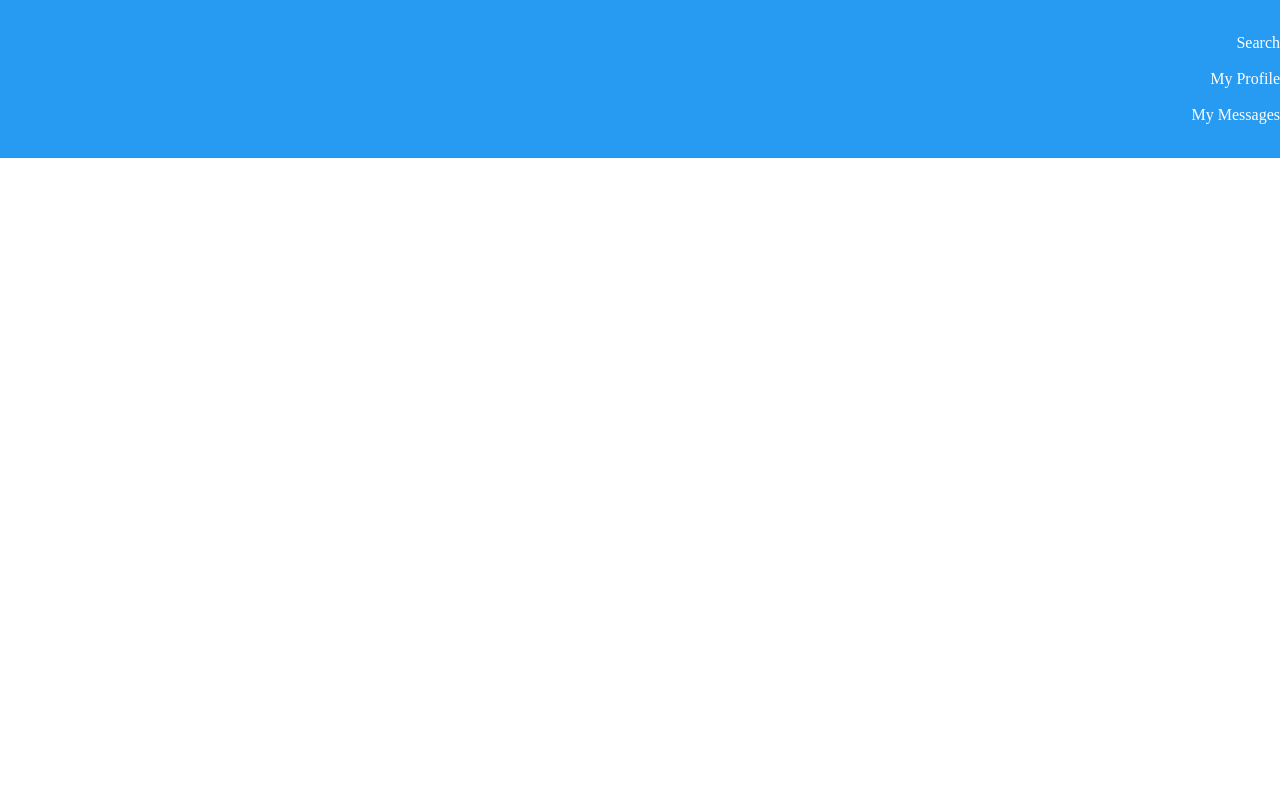
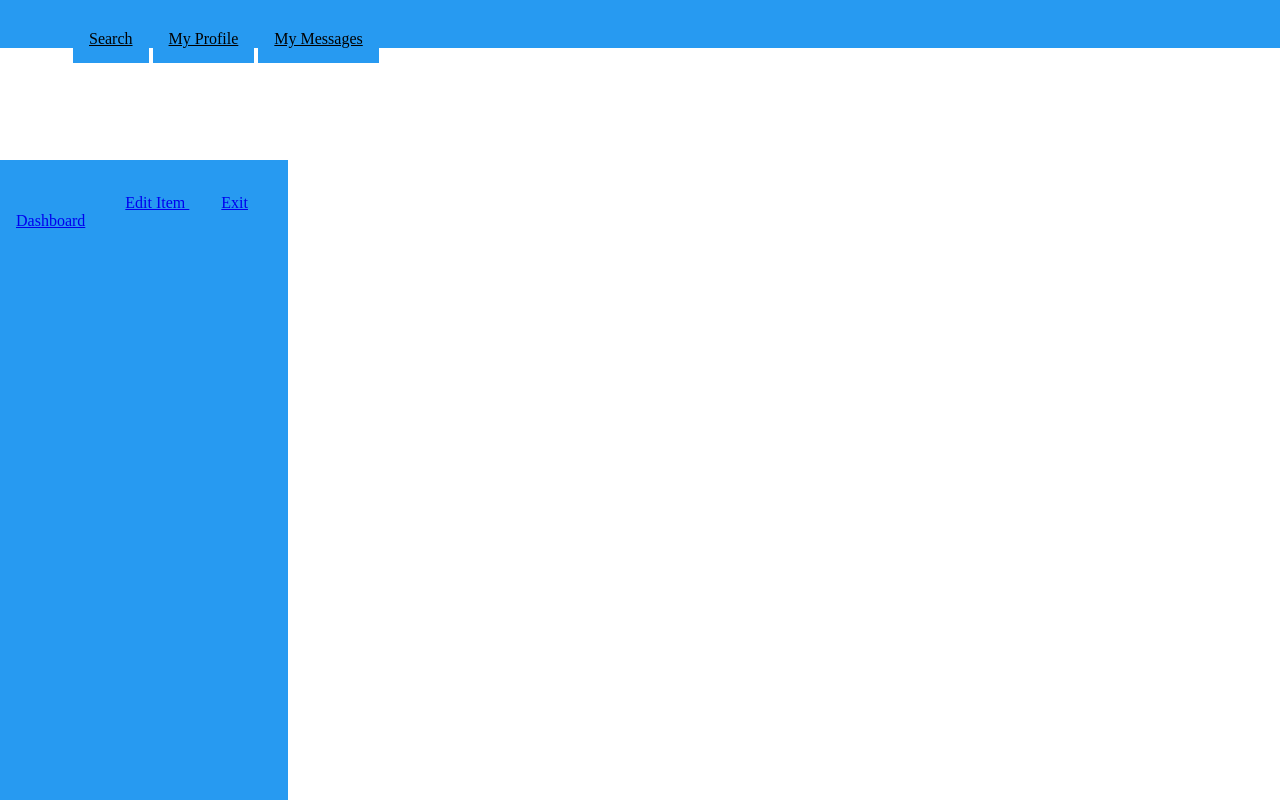
Before and after one commit to mystuffs/mystuffs, a plain HTML site: page additem.html in a window 1280 px wide. Drawn offline with Linux system fonts and the light colour scheme.

Commit message:
i broke it i'm sorry
i dont know what i broke

```diff
--- a/additem.html
+++ b/additem.html
@@ -8,17 +8,37 @@
     <meta name="viewport" content="width=device-width, initial-scale=1">
     <!-- <link rel="stylesheet" href="css/reset.css"> -->
     <link rel="stylesheet" href="css/main.css">
+    <link rel="stylesheet-additem" href="css/additem.css">
+
   </head>
+
   <body>
-       <nav class="nav-bar">
-        <ul>
-          <li><div class="search">Search</div></li>
-          <li><div class="profile">My Profile</div></li>
-          <li><div class="messages">My Messages</div></li>
+    <nav class="nav-bar">
+      <ul class="top-nav">
+        <li><a href="#" class="search">Search</a></li>
+        <li><a href="#" class="profile">My Profile</a></li>
+        <li><a href="#" class="messages">My Messages</a></li>
+      </ul>
+  </nav>
 
-        </ul>
-    </nav>
+  <aside>
+    <ul class="side-nav">
+      <li><a href="#" class="add-item"> Add Item </a></li>
+      <li><a href="#" class="remove-item"> Remove Item </a></li>
+      <li><a href="#"="my-page"> My Page </a></li>
+      <li><a href="#"="edit-item"> Edit Item </a></li>
+      <li><a href="#"="exit"> Exit Dashboard </a></li>
+    </ul>
+  </aside>
 
+  <body></body>
+  <div class="add-item">
+  <h1>Add Item</h1>
+
+
+
+
+</div>
     <!-- <script src="https://code.jquery.com/jquery-3.3.1.min.js"></script> -->
     <script src="js/main.js"></script>
   </body>
--- a/css/additem.css
+++ b/css/additem.css
@@ -1,138 +1,15 @@
-/*
-	HTML5 Reset :: style.css
-	----------------------------------------------------------
-	We have learned much from/been inspired by/taken code where offered from:
-	Eric Meyer					:: http://meyerweb.com
-	HTML5 Doctor				:: http://html5doctor.com
-	and the HTML5 Boilerplate	:: http://html5boilerplate.com
--------------------------------------------------------------------------------*/
-
-/* Let's default this puppy out
--------------------------------------------------------------------------------*/
-
-html, body, body div, span, object, iframe, h1, h2, h3, h4, h5, h6, p, blockquote, pre, abbr, address, cite, code, del, dfn, em, img, ins, kbd, q, samp, small, strong, sub, sup, var, b, i, dl, dt, dd, ol, ul, li, fieldset, form, label, legend, table, caption, tbody, tfoot, thead, tr, th, td, article, aside, figure, footer, header, menu, nav, section, time, mark, audio, video, details, summary {
-	margin: 0;
-	padding: 0;
-	border: 0;
-	font-size: 100%;
-	font-weight: normal;
-	vertical-align: baseline;
-	background: transparent;
+.add-item {
+	left: 30%;
 }
 
-main, article, aside, figure, footer, header, nav, section, details, summary {display: block;}
+h1 {
+position: absolute;
 
-/* Handle box-sizing while better addressing child elements:
-   http://css-tricks.com/inheriting-box-sizing-probably-slightly-better-best-practice/ */
-html {
-	box-sizing: border-box;
+font-family: Raleway;
+font-style: normal;
+font-weight: 600;
+font-size: 20px;
+line-height: normal;
+
+color: #000000;
 }
-
-*,
-*:before,
-*:after {
-	box-sizing: inherit;
-}
-
-/* consider resetting the default cursor: https://gist.github.com/murtaugh/5247154 */
-
-/* Responsive images and other embedded objects */
-/* if you don't have full control over `img` tags (if you have to overcome attributes), consider adding height: auto */
-img,
-object,
-embed {max-width: 100%;}
-
-/*
-   Note: keeping IMG here will cause problems if you're using foreground images as sprites.
-	In fact, it *will* cause problems with Google Maps' controls at small size.
-	If this is the case for you, try uncommenting the following:
-#map img {
-		max-width: none;
-}
-*/
-
-/* force a vertical scrollbar to prevent a jumpy page */
-html {overflow-y: scroll;}
-
-/* we use a lot of ULs that aren't bulleted.
-	you'll have to restore the bullets within content,
-	which is fine because they're probably customized anyway */
-ul {list-style: none;}
-
-blockquote, q {quotes: none;}
-
-blockquote:before,
-blockquote:after,
-q:before,
-q:after {content: ''; content: none;}
-
-a {margin: 0; padding: 0; font-size: 100%; vertical-align: baseline; background: transparent;}
-
-del {text-decoration: line-through;}
-
-abbr[title], dfn[title] {border-bottom: 1px dotted #000; cursor: help;}
-
-/* tables still need cellspacing="0" in the markup */
-table {border-collapse: separate; border-spacing: 0;}
-th {font-weight: bold; vertical-align: bottom;}
-td {font-weight: normal; vertical-align: top;}
-
-hr {display: block; height: 1px; border: 0; border-top: 1px solid #ccc; margin: 1em 0; padding: 0;}
-
-input, select {vertical-align: middle;}
-
-pre {
-    white-space: pre; /* CSS2 */
-    white-space: pre-wrap; /* CSS 2.1 */
-    white-space: pre-line; /* CSS 3 (and 2.1 as well, actually) */
-    word-wrap: break-word; /* IE */
-}
-
-input[type="radio"] {vertical-align: text-bottom;}
-input[type="checkbox"] {vertical-align: bottom;}
-.ie7 input[type="checkbox"] {vertical-align: baseline;}
-.ie6 input {vertical-align: text-bottom;}
-
-select, input, textarea {font: 99% sans-serif;}
-
-table {font-size: inherit; font: 100%;}
-
-small {font-size: 85%;}
-
-strong {font-weight: bold;}
-
-td, td img {vertical-align: top;}
-
-/* Make sure sup and sub don't mess with your line-heights http://gist.github.com/413930 */
-sub, sup {font-size: 75%; line-height: 0; position: relative;}
-sup {top: -0.5em;}
-sub {bottom: -0.25em;}
-
-/* standardize any monospaced elements */
-pre, code, kbd, samp {font-family: monospace, sans-serif;}
-
-/* hand cursor on clickable elements */
-.clickable,
-label,
-input[type=button],
-input[type=submit],
-input[type=file],
-button {cursor: pointer;}
-
-/* Webkit browsers add a 2px margin outside the chrome of form elements */
-button, input, select, textarea {margin: 0;}
-
-/* make buttons play nice in IE */
-button,
-input[type=button] {width: auto; overflow: visible;}
-
-/* scale images in IE7 more attractively */
-.ie7 img {-ms-interpolation-mode: bicubic;}
-
-/* prevent BG image flicker upon hover
-   (commented out as usage is rare, and the filter syntax messes with some pre-processors)
-.ie6 html {filter: expression(document.execCommand("BackgroundImageCache", false, true));}
-*/
-
-/* let's clear some floats */
-.clearfix:after { content: " "; display: block; clear: both; }
--- a/css/main.css
+++ b/css/main.css
@@ -1,16 +1,20 @@
 html, body {
     padding: 60px 15px;
     color: #fff;
+    display: grid;
+    grid-template-columns: 1fr, 1fr, 1fr, 1fr;
 }
 
 .nav-bar {
-    position: absolute;
     width: 100%;
     height: 20;
+    padding-top:30px;
+	padding-left:25px;
     top: 0;
     left: 0;
     background: #279AF1;
     position: fixed;
+    z-index:400;
 }
 
 .top-nav {
@@ -31,7 +35,8 @@ ul li {
 
 }
 
-.side-bar {
+aside {
+    display:grid;
     position: fixed;
     text-align: left;
     width: 20%;
@@ -43,10 +48,19 @@ ul li {
     padding: 1em;
 }
 
+
 .side-nav {
+    display: inline;
     text-align: left;
     width: 100%;
     margin: 0 0 30px 0;
     padding: 0;
 
 }
+nav ul li a{
+	color:black;
+}
+
+nav ul li a:hover{
+	color: white;
+}
```
Also changed, not shown: index.html (+13 -10 lines).
